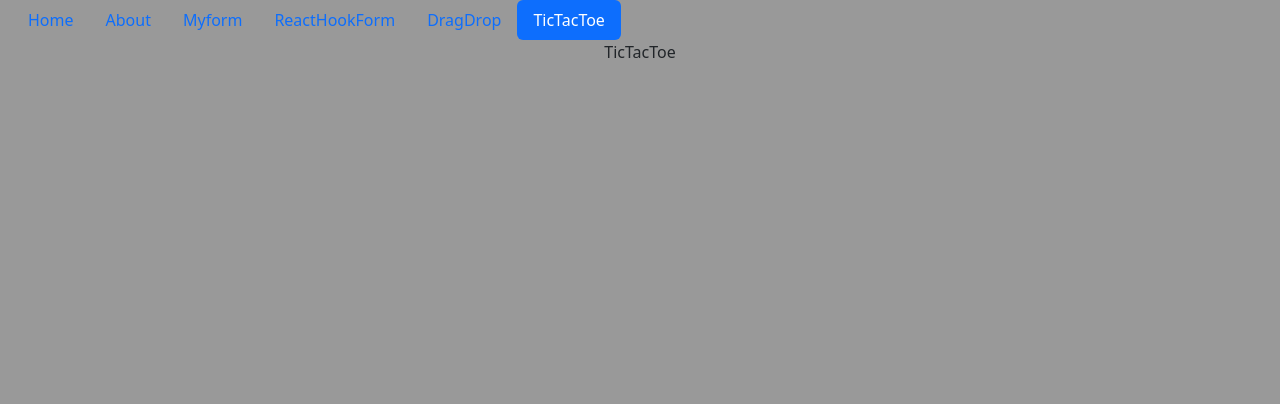
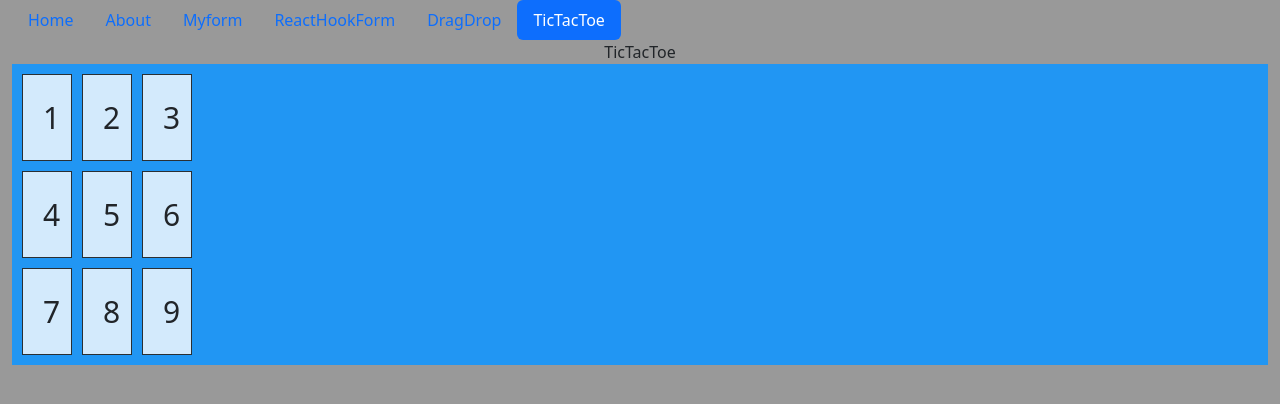
Before and after one commit to code-in-time/reactform, a React (Create React App) app: page /TicTacToe in a window 1280 px wide. Shown: the top 404 px of the page. Built offline with nearby package versions, Linux system fonts and the light colour scheme.

Commit message:
Add gridg table

```diff
--- a/src/custom.scss
+++ b/src/custom.scss
@@ -6,3 +6,5 @@
 @import '~bootstrap/scss/bootstrap.scss';
 // Put any other imports below so that CSS from your
 // components takes precedence over default styles.
+
+@import './tickTacToe/tickTacToe';
--- a/src/tickTacToe/tickTacToe.js
+++ b/src/tickTacToe/tickTacToe.js
@@ -4,6 +4,17 @@
   return (
     <div className="TicTacToe">
       TicTacToe
+      <div class="grid-container">
+        <div class="grid-item">1</div>
+        <div class="grid-item">2</div>
+        <div class="grid-item">3</div>
+        <div class="grid-item">4</div>
+        <div class="grid-item">5</div>
+        <div class="grid-item">6</div>
+        <div class="grid-item">7</div>
+        <div class="grid-item">8</div>
+        <div class="grid-item">9</div>
+      </div>
     </div>
   );
 }
--- /dev/null
+++ b/src/tickTacToe/tickTacToe.scss
@@ -0,0 +1,20 @@
+div.TicTacToe {
+  .grid-container {
+    display: grid;
+    grid-template-columns: 50px 50px 50px;
+    grid-gap: 10px;
+    background-color: #2196F3;
+    padding: 10px;
+  }
+  .grid-item {
+    background-color: rgba(255, 255, 255, 0.8);
+    border: 1px solid rgba(0, 0, 0, 0.8);
+    padding: 20px;
+    font-size: 30px;
+    text-align: center;
+    width: 50px;
+    &:hover {
+      background: red;
+    }
+  }
+}
```
